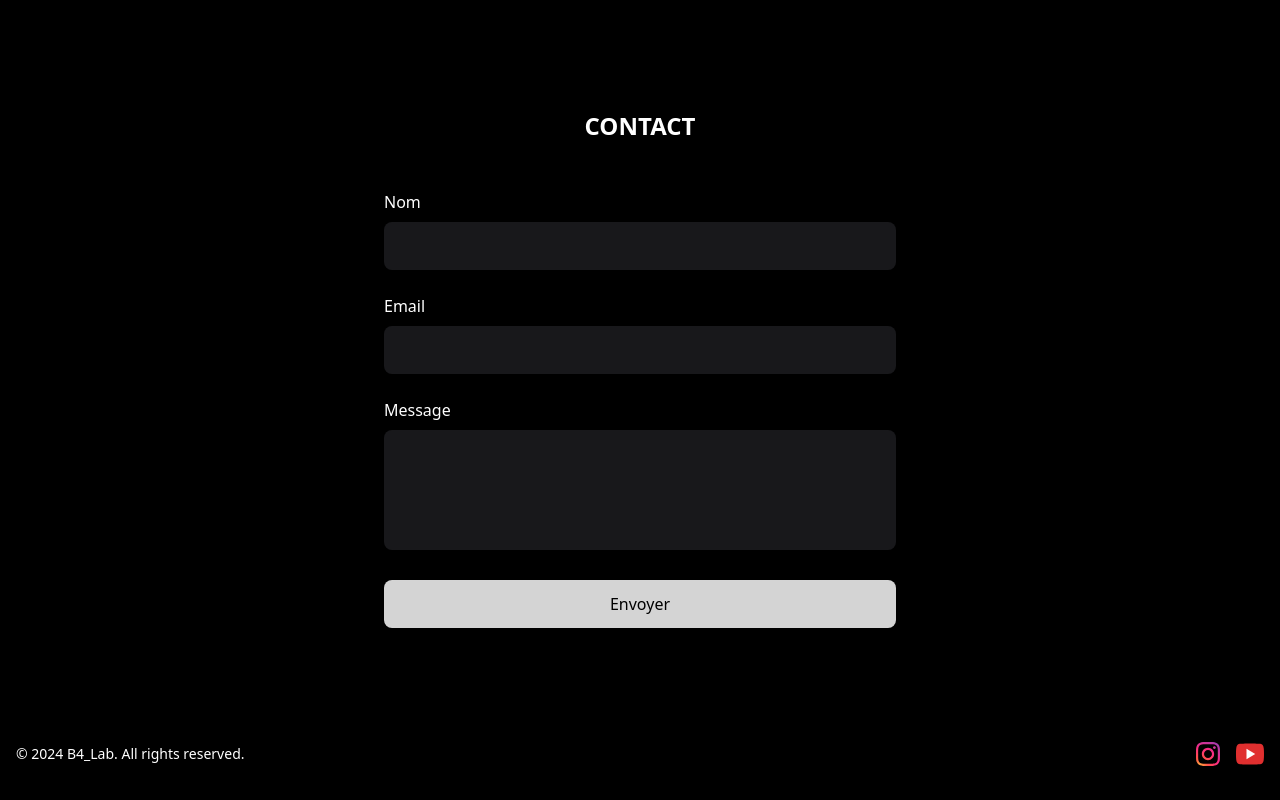
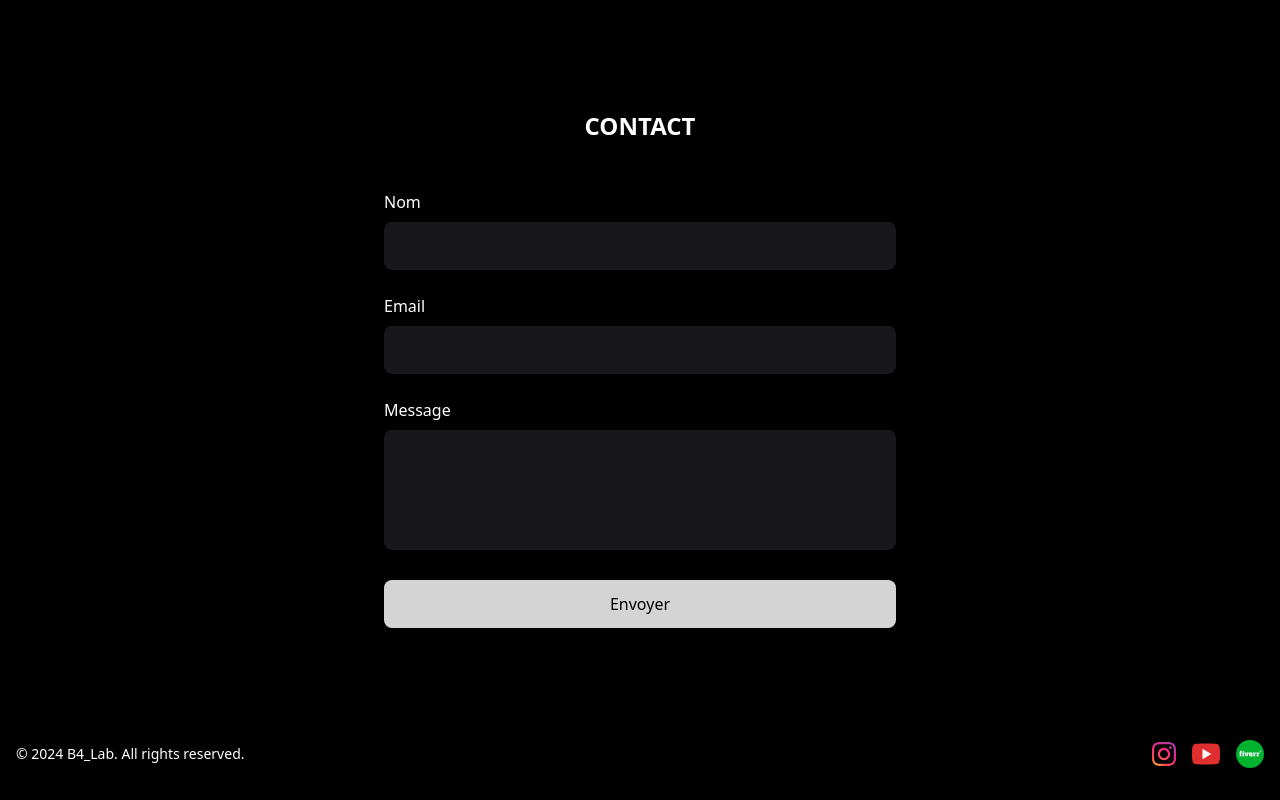
Before and after one commit to bef4455/vidzportfolio, a React (Vite) app: page / in a window 1280 px wide. Shown: the part 1287-2087 px from the top of the page. Built offline with nearby package versions, Linux system fonts and the light colour scheme.

Commit message:
add fiveer link

```diff
--- a/src/components/Footer.tsx
+++ b/src/components/Footer.tsx
@@ -12,12 +12,14 @@ export default function Footer() {
         {/* Icônes des réseaux sociaux */}
         <div className="flex items-center space-x-4">
           <a href="https://www.instagram.com/b4.lab/" target="_blank" rel="noopener noreferrer">
-            {/* Utilisation directe du chemin public pour le SVG */}
             <img src="/1298747_instagram_brand_logo_social media_icon.svg" alt="Instagram" className="h-5 w-5 md:h-6 md:w-6" />
           </a>
           <a href="https://www.youtube.com/channel/UCqMCtzsEvRMl9nTAdB3VgGw" target="_blank" rel="noopener noreferrer">
-            {/* Utilisation directe du chemin public pour le SVG */}
             <img src="/317714_video_youtube_icon.svg" alt="YouTube" className="h-6 w-6 md:h-7 md:w-7" />
+          </a>
+          {/* Bouton Fiverr */}
+          <a href="https://fr.fiverr.com/b4_lab" target="_blank" rel="noopener noreferrer">
+            <img src="/fiverr-1.svg" alt="Fiverr" className="h-6 w-6 md:h-7 md:w-7" />
           </a>
         </div>
       </div>
--- a/src/components/Projects.tsx
+++ b/src/components/Projects.tsx
@@ -6,8 +6,8 @@ const projects = [
   {
     title: "Showreels",
     category: "Lifestyle",
-    thumbnail: "https://img.youtube.com/vi/SW7VaYFA9LY/maxresdefault.jpg",
-    videoUrl: "https://www.youtube.com/embed/SW7VaYFA9LY"
+    thumbnail: "https://img.youtube.com/vi/5F0AWGXQZzQ/maxresdefault.jpg",
+    videoUrl: "https://www.youtube.com/embed/5F0AWGXQZzQ "
   },
   {
     title: "HBC GAGNY VS CSM Finances - 2024",
```
Also changed, not shown: public/fiverr-1.svg (added).
